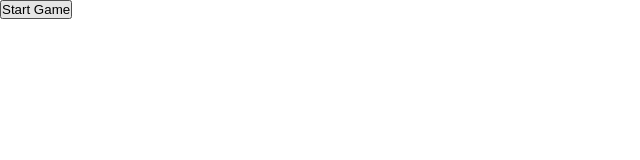
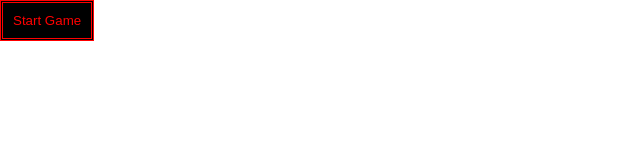
Before and after one commit to mhk19/SliderGame, a plain HTML site: page index.html in a window 1280 px wide. Shown: the whole page, without its empty margins (0-640 px from the left). Drawn offline with Linux system fonts and the light colour scheme.

Commit message:
Update index.html

```diff
--- a/index.html
+++ b/index.html
@@ -14,13 +14,20 @@
             background: #eee;
             display: block;
             margin: auto;
+
+        }
+        .btn{
+            color: red;
+            border: double;
+            padding: 10px 10px;
+            background-color: black;
         }
     </style>
 </head>
 
 <body>
     <div id="myGame">
-        <button type="button" onclick="loadGame()">Start Game</button>
+        <button class = "btn" type="button" onclick="loadGame()">Start Game</button>
     </div>
     <h1 id="highscore"></h1>
     <script src="script.js"></script>
```
